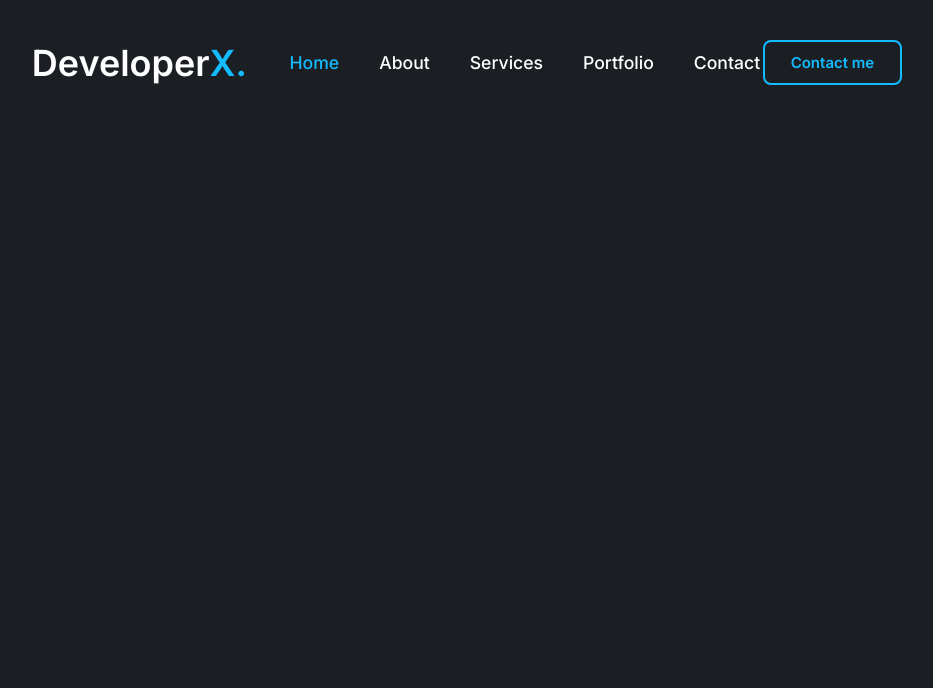
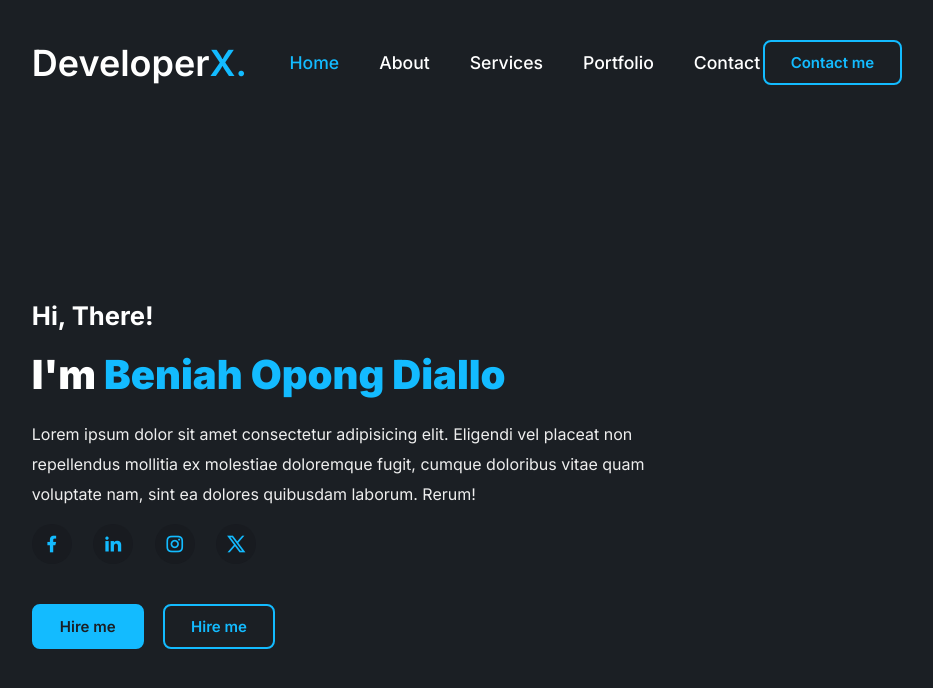
Before and after one commit to Beniah1/Web2, a plain HTML site: page index.html in a window 1280 px wide. Shown: the whole page, without its empty margins (173-1106 px from the left). Drawn offline with nearby package versions, Linux system fonts and the light colour scheme.

Commit message:
Making the hero

```diff
--- a/index.html
+++ b/index.html
@@ -16,7 +16,7 @@
       rel="stylesheet"
     />
     <!-- css link -->
-    <link rel="stylesheet" href="style.css">
+    <link rel="stylesheet" href="style.css" />
 
     <title>Document</title>
   </head>
@@ -35,6 +35,30 @@
         <a href="#" class="h-btn">Contact me</a>
       </div>
     </header>
+
+    <!-- hero -->
+    <section class="hero">
+      <div class="main-content">
+        <h4>Hi, There!</h4>
+        <h1>I'm <span>Beniah Opong Diallo</span></h1>
+        <p>
+          Lorem ipsum dolor sit amet consectetur adipisicing elit. Eligendi vel
+          placeat non repellendus mollitia ex molestiae doloremque fugit, cumque
+          doloribus vitae quam voluptate nam, sint ea dolores quibusdam laborum.
+          Rerum!
+        </p>
+        <div class="social">
+          <a href="#"><i class="ri-facebook-fill"></i></a>
+          <a href="#"><i class="ri-linkedin-fill"></i></a>
+          <a href="#"><i class="ri-instagram-line"></i></a>
+          <a href="#"><i class="ri-twitter-x-line"></i></a>
+        </div>
+        <div class="main-btnn">
+          <a href="#" class="btn">Hire me</a>
+          <a href="#" class="btn btn2">Hire me</a>
+        </div>
+      </div>
+    </section>
     <!-- js link -->
     <script src="script.js"></script>
   </body>
--- a/style.css
+++ b/style.css
@@ -67,12 +67,97 @@ span {
   border-radius: 8px;
   font-size: 15px;
   font-weight: 600;
+  transition: all 0.55s ease;
+}
+
+.h-btn:hover {
+  background: var(--main-color);
+  color: var(--bg-color);
+  box-shadow: 0 0 20px var(--main-color);
+  transform: scale(1.1);
+}
+
+section {
+  padding: 0 16%;
+}
+
+/* .hero {
+  height: 60vh;
+  width: 60%;
+  background: url(pics/Frontpage_.png);
+  background-position: top right;
+  background-size: cover;
+} */
+
+.main-content {
+  padding-top: 300px;
+}
+
+.main-content h4 {
+  font-size: var(--h4-font);
+}
+
+.main-content h1 {
+  font-weight: var(--big-font);
+  font-weight: 900;
+  margin: 20px 0px 20px;
+  line-height: 1.2;
+  font-size: 40px;
+}
+
+.main-content p {
+  font-size: 16px;
+  font-weight: 400;
+  width: 620px;
+  max-width: 100%;
+  color: #eee;
+  line-height: 30px;
+  margin-bottom: 15px;
+}
+.social {
+  margin-bottom: 40px;
+}
+.social a {
+  display: inline-flex;
+  align-items: center;
+  justify-content: center;
+  width: 40px;
+  height: 40px;
+  color: var(--main-color);
+  border-radius: 50%;
+  backdrop-filter: brightness(88%);
+  font-size: 20px;
+  margin-right: 17px;
+  box-shadow: 0 0 20px transparent;
+  cursor: pointer;
+  transition: all 0.55s ease;
+}
+
+.social a:hover {
+  transform: scale(1.1);
+  box-shadow: 0 0 20px var(--main-color);
+}
+
+.btn {
+  display: inline-block;
+  padding: 11px 26px;
+  background: var(--main-color);
+  color: var(--bg-color);
+  border: 2px solid var(--main-color);
+  border-radius: 8px;
+  font-size: 15px;
+  font-weight: 600;
+  transition: all 0.5s ease;
+}
+.btn:hover {
+  background: transparent;
+  color: var(--main-color);
+  border: 2px solid var(--main-color);
+}
+.btn2 {
+  background: transparent;
+  color: var(--main-color);
+  border: 2px solid var(--main-color);
+  margin-left: 15px;
   transition: all .55s ease;
 }
-
-.h-btn:hover{
-    background: var(--main-color);
-    color: var(--bg-color);
-    box-shadow: 0 0 20px var(--main-color);
-    transform: scale(1.1);
-}
```
Also changed, not shown: pics/Frontpage_.png (added).
